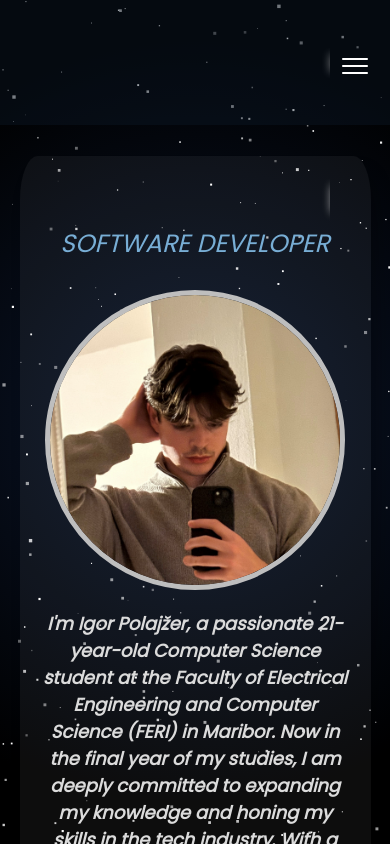
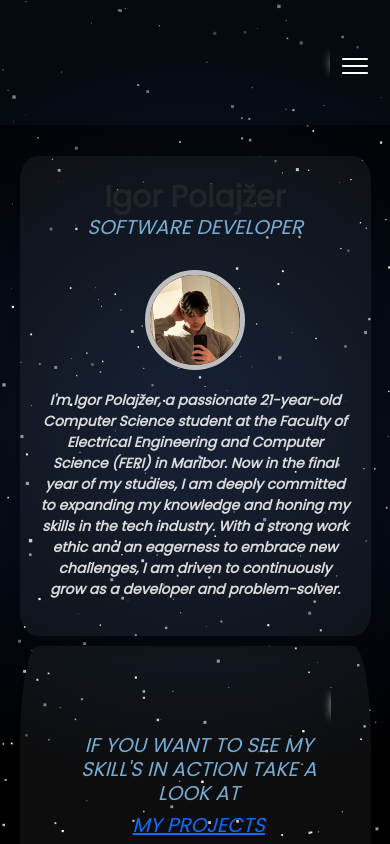
Before and after one commit to IgorPolajzer/software_developer_portfolio, a React (Create React App) app: page / in a window 390 px wide. Built offline with nearby package versions, Linux system fonts and the light colour scheme.

Commit message:
Updated topic cards to be more dynamic

```diff
--- a/src/components/Topic.jsx
+++ b/src/components/Topic.jsx
@@ -44,7 +44,7 @@ function Topic(props) {
     content = (
         <>
           <div className="topic-box-title">
-            <h1 className="title">{props.title}</h1>
+            <h1 className="card-title">{props.title}</h1>
             <h2 className="subtitle">{props.subtitle}</h2>
           </div>
           {props.image && (
--- a/src/css/Experience.css
+++ b/src/css/Experience.css
@@ -21,6 +21,8 @@
 .experience-section {
     width: 100%;
     padding: 20px; /* Added padding for better spacing */
+    height: auto;
+    overflow: hidden;
 }
 
 .company-grid {
@@ -42,6 +44,13 @@
     width: 2px;
     background-color: #000;
     margin: 0 10px;
+}
+
+.company-logo {
+  max-width: 100%;
+  height: auto;
+  display: block;
+  margin: 0 auto; /* Center the logo */
 }
 
 /* Media Query for screens below 800px */
@@ -67,11 +76,11 @@
     }
 
     .company h1 {
-        font-size: 25px; /* Adjust font size */
+        font-size: 20px; /* Adjust font size */
     }
 
     .company p {
-        font-size: 18px; /* Adjust font size */
+        font-size: 12px; /* Adjust font size */
     }
 
     .company-logo {
--- a/src/css/Skills.css
+++ b/src/css/Skills.css
@@ -1,7 +1,8 @@
 .skills-section {
     padding: 20px;
-    height: 600px;
     text-align: center;
+        height: auto;
+    overflow: hidden;
 }
 
 .topic-box-title {
@@ -50,3 +51,43 @@
     margin-left: 7.5px;
     display: inline-block;
 }
+
+@media (max-width: 925px) {
+.skills-grid {
+    display: grid;
+    grid-template-columns: repeat(auto-fit, minmax(150px, 1fr));
+    grid-gap: 25px;
+    padding: 20px;
+    overflow: hidden;
+}
+
+.skill {
+    display: flex;
+    flex-direction: column;
+    align-items: center;
+    justify-content: center;
+    padding: 17.5px;
+    background-color: #f4f4f4;
+    border-radius: 8px;
+    box-shadow: 0px 2px 4px rgba(0, 0, 0, 0.1);
+    transition: transform 0.2s;
+}
+
+.skill:hover {
+    transform: scale(1.05);
+}
+
+.skill-icon {
+    width: 25px;
+    height: 25px;
+    margin-bottom: 5px;
+    display: flex;
+    align-items: center;
+    justify-content: center;
+}
+
+.skill p {
+    font-size: 0.8rem;
+    margin: 0;
+}
+}
--- a/src/css/Topic.css
+++ b/src/css/Topic.css
@@ -16,10 +16,11 @@
     display: block; /* Default display */
     flex-direction: initial; /* Reset flex direction */
     align-items: initial; /* Reset align-items */
-  height: 95%; /* Ensure height is consistent */
     padding: 0; /* Reset padding */
     position: static; /* Reset position */
     z-index: auto; /* Reset z-index */
+    height: auto;
+    overflow: hidden;
   }
 
   .topic-box-image-box,
@@ -110,7 +111,9 @@
       height: auto;
       padding: 20px;
       position: relative;
-    z-index: 10; /* Higher than the background */
+      z-index: 10;
+      height: auto;
+      overflow: hidden;
     }
 
     /* Stack the image and content vertically */
@@ -127,8 +130,8 @@
 
     /* Ensure the image doesn't exceed screen width */
     .topic-box-image-box img {
-    width: 300px;
-    height: 300px;
+      width: 100px;
+      height: 100px;
       border-radius: 50%;
     }
 
@@ -141,18 +144,18 @@
 
     /* Center the text and image box */
     .topic-box-title h1 {
-    font-size: 35px;
+      font-size: 30px;
     }
 
     .topic-box-title h2 {
-    font-size: 25px;
+      font-size: 20px;
     }
 
     .topic-box-w-image-content-box p {
-    font-size: 18px;
+      font-size: 14px;
     }
 
     .topic-box-content-box p {
-    font-size: 18px;
+      font-size: 12px;
     }
   }
```
Lines whose indentation alone changed are shown as unchanged.
